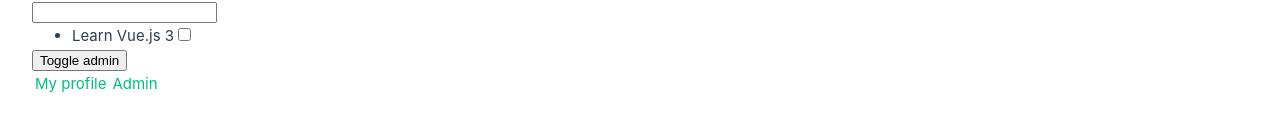
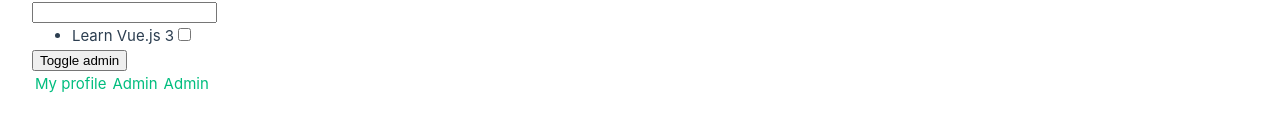
Before and after one commit to Johnny-Jackpot/sandbox, a Vue app in the folder vue/vue-project/: page /build-in-components/vue-test-utils-crash-course in a window 1280 px wide. Both pictures are taken after a click on the button "Toggle admin". Shown: the part 272-402 px from the top of the page. Built offline with nearby package versions, Linux system fonts and the light colour scheme; the HTML template or start-up script is replaced by a standard one.

Commit message:
added hidden link

```diff
--- a/vue/vue-project/src/components/scaling-up/testing/conditional-rendering/ConditionalRendering.vue
+++ b/vue/vue-project/src/components/scaling-up/testing/conditional-rendering/ConditionalRendering.vue
@@ -9,6 +9,7 @@
   <nav>
     <a id="profile" href="/profile">My profile</a>
     <a v-if="admin" id="admin" href="/admin">Admin</a>
+    <a v-show="admin" id="admin-v-show" href="/admin">Admin</a>
   </nav>
 </template>
 
```
